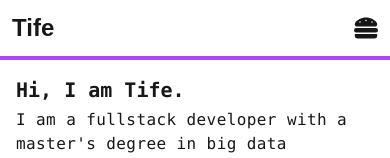
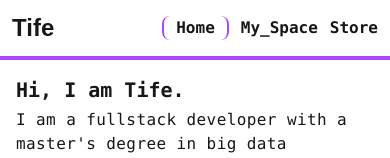
Before and after one commit to Qayyax/portfolio, a Next.js app: page / in a window 390 px wide. Shown: the top 158 px of the page. Built offline with nearby package versions, Linux system fonts and the light colour scheme; a web font is replaced by a local one.

Commit message:
removed projects from nav routes, removed mobile hamburger nav

```diff
--- a/app/_data_exports/navroutes.ts
+++ b/app/_data_exports/navroutes.ts
@@ -3,7 +3,7 @@ import { NavProperty } from "@/type";
 const navRoutes: NavProperty[] = [
   { title: "Home", to: "/" },
   { title: "My_Space", to: "/my_space" },
-  { title: "Projects", to: "/projects" },
+  // { title: "Projects", to: "/projects" },
   { title: "Store", to: "/store" },
 ];
 
--- a/app/_ui/layout/desktop-nav.tsx
+++ b/app/_ui/layout/desktop-nav.tsx
@@ -7,7 +7,7 @@ import navRoutes from "@/app/_data_exports/navroutes";
 export default function DesktopNav() {
   const pathname = usePathname();
   return (
-    <div className="hidden md:block">
+    <div className="">
       <ul className="flex gap-3 font-bold font-mono justify-center items-center">
         {navRoutes.map((nav, index) => (
           <li
--- a/app/_ui/layout/navbar.tsx
+++ b/app/_ui/layout/navbar.tsx
@@ -1,6 +1,5 @@
 import { doto } from "@/app/_ui/fonts";
 import DesktopNav from "./desktop-nav";
-import MobileRight from "./mobile-nav-right";
 import Link from "next/link";
 
 export default function Navbar() {
@@ -14,7 +13,6 @@ export default function Navbar() {
       </h3>
       <div>
         {/* putting nav routes here for desktop and tab */}
-        <MobileRight />
         <DesktopNav />
       </div>
     </nav>
--- a/app/page.tsx
+++ b/app/page.tsx
@@ -14,16 +14,11 @@ export default function Home() {
   return (
     <>
       <main>
-        {/* Here would have the main text */}
-        {/* text component goes here */}
         <HomeText />
       </main>
 
-      {/* don't forget to remove the border */}
       <section className="font-mono flex flex-col items-center justify-center px-3 gap-2">
         {/* Here would be the featured project section */}
-        {/* It would only be one project */}
-        {/* Then see more of my would be the button under it */}
         <h3 className={`font-extrabold text-2xl ${doto.className}`}>
           Featured Pages
         </h3>
```
